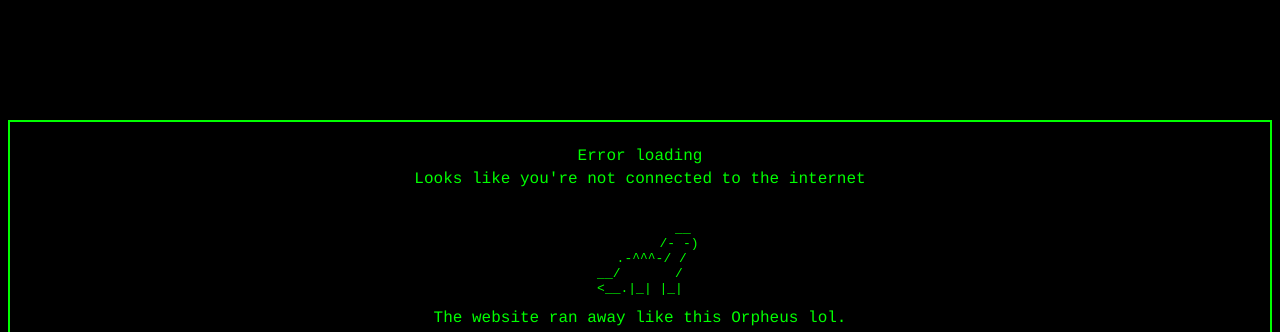
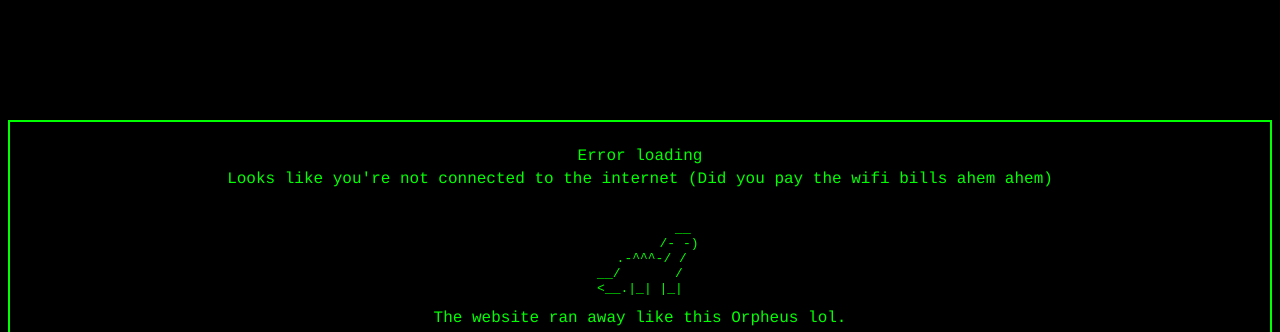
Before and after one commit to hridhaan-s/404-error-page, a plain HTML site: page index.html in a window 1280 px wide. Shown: the top 332 px of the page. Drawn offline with Linux system fonts and the light colour scheme.

Commit message:
Update index.html

```diff
--- a/index.html
+++ b/index.html
@@ -14,7 +14,8 @@ type="text/css" href="style.css">
 <div class="box">
 
 <p>Error loading</p>
-<p>Looks like you're not connected to the internet</p>
+<p>Looks like you're not connected to the internet
+(Did you pay the wifi bills ahem ahem)</p>
 <br>
 <pre class="Orpheus">
            __
```
